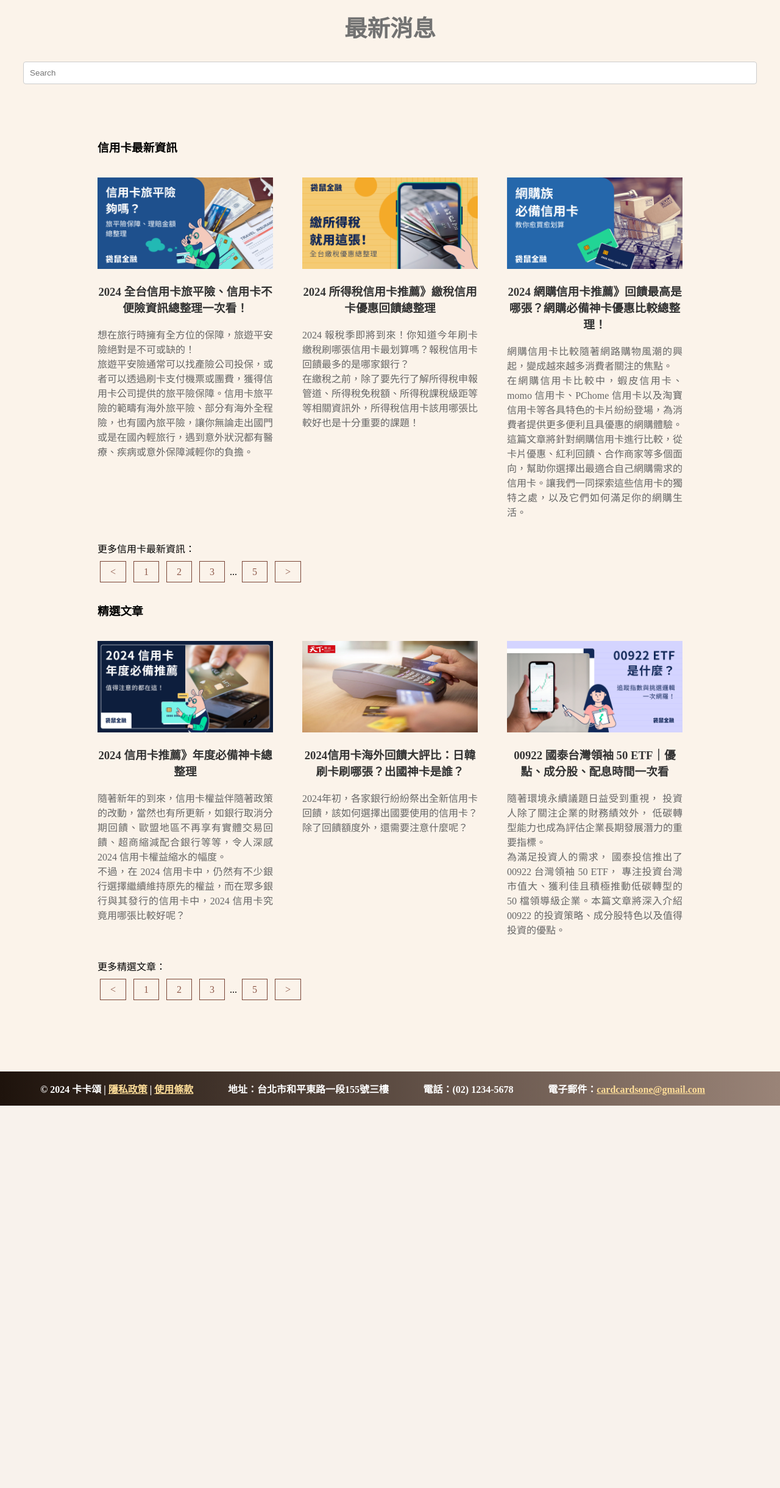
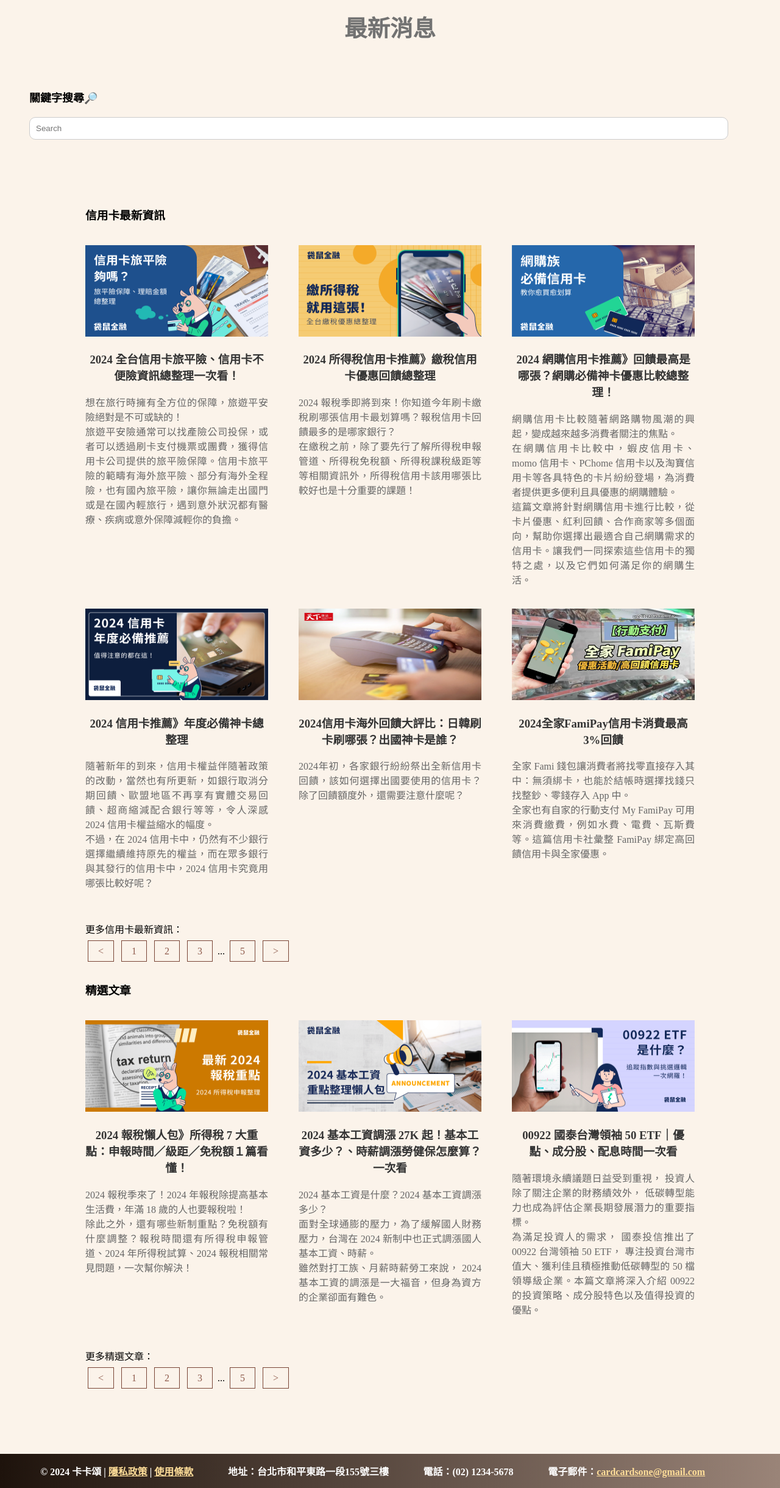
Before and after one commit to chi1007/CardCardSone, a Flask app: page /news in a window 1280 px wide. Shown: the part 91-2531 px from the top of the page at 61% size. Before the commit the page ends 1904 px from the top, so only its background shows below. Run offline with Flask 3, Linux system fonts and the light colour scheme.

Commit message:
新增返回頂部功能/news修改

```diff
--- a/webapp/static/css/common.css
+++ b/webapp/static/css/common.css
@@ -145,3 +145,22 @@ body {
     box-sizing: border-box;
     font-weight: bold;
 }
+
+/* 返回頂部按鈕的樣式 */
+.back-to-top {
+    display: none; /* 初始隱藏 */
+    position: fixed; /* 固定在頁面 */
+    bottom: 30px; /* 離頁面底部20px */
+    right: 20px; /* 離頁面右邊20px */
+    z-index: 1000; /* 確保按鈕顯示在前面 */
+    background-color: #43321e; /* 背景顏色 */
+    color: #fff; /* 文字顏色 */
+    padding: 10px 15px; /* 内邊距 */
+    border: none; /* 無邊框 */
+    border-radius: 50px; /* 圓角 */
+    cursor: pointer; /* 鼠標變為手指 */
+    font-size: 16px; /* 文字大小 */
+}
+.back-to-top:hover {
+    background-color: #896e57; /* 懸停背景顏色 */
+}
--- a/webapp/static/css/news.css
+++ b/webapp/static/css/news.css
@@ -12,23 +12,26 @@
 }
 
 .search-bar {
-    margin-bottom: 10px;
-    padding: 10px;
+    margin-bottom: 0px;
+    padding: 40px;
+    text-align:left;
+    color: #000000;
+    font-size: 18px;
 }
 
 .search-bar input {
     width: 95%;
     padding: 10px;
     border: 1px solid #ccc;
-    border-radius: 4px;
+    border-radius: 10px;
 }
 
 
 /*  main 主要內容區樣式 */
 main {
-max-width: 960px;
+max-width: 1000px;
 margin: 0 auto;
-padding: 20px;
+padding: 10px;
 }
 
 section {
@@ -46,6 +49,7 @@ justify-content: space-between;
 width: 30%;
 margin-bottom: 20px;
 text-align: center;
+/* overflow: hidden; */
 }
 
 .news-item h3{
@@ -61,7 +65,7 @@ text-align: justify
 .news-item a {
 text-decoration: none;
 color: var(--fg-color);
-cursor: default;
+cursor: pointer;
 }
 
 .news-item a:hover {
@@ -73,6 +77,17 @@ color:#378482
 .news-item img {
 width: 100%;
 height: 150px;
+cursor: pointer;
+}
+
+
+.zoom-image {
+    width: 100%; /* 設置圖片寬度為容器寬度 */
+    transition: transform 0.3s ease; /* 設置過渡效果 */
+}
+
+.news-item:hover .zoom-image {
+    transform: scale(1.1); /* 鼠標懸停時圖片放大1.2倍 */
 }
 
 
@@ -106,7 +121,7 @@ text-align: justify;
 .book-item a {
 text-decoration: none;
 color: var(--fg-color);
-cursor: default;
+cursor: pointer;
 }
 
 .book-item a:hover {
@@ -117,6 +132,7 @@ color:#378482
 .book-item img {
 width: 100%;
 height: 150px; /* 設置統一最小高度 */
+cursor: pointer;
 /* object-fit: cover; */
 }
 
@@ -153,3 +169,23 @@ padding: 10px;
     background-color: #8f5b4c;
     color: #fff;
 }
+
+
+/* 返回頂部按鈕的樣式 */
+.back-to-top {
+    display: none; /* 初始隱藏 */
+    position: fixed; /* 固定在頁面 */
+    bottom: 30px; /* 離頁面底部20px */
+    right: 20px; /* 離頁面右邊20px */
+    z-index: 1000; /* 確保按鈕顯示在前面 */
+    background-color: #43321e; /* 背景顏色 */
+    color: #fff; /* 文字顏色 */
+    padding: 10px 15px; /* 内邊距 */
+    border: none; /* 無邊框 */
+    border-radius: 50px; /* 圓角 */
+    cursor: pointer; /* 鼠標變為手指 */
+    font-size: 16px; /* 文字大小 */
+}
+.back-to-top:hover {
+    background-color: #896e57; /* 懸停背景顏色 */
+}
--- a/webapp/static/js/CreditCard_news.js
+++ b/webapp/static/js/CreditCard_news.js
@@ -1,43 +1,46 @@
-// 獲取新聞容器
-const newsContainer = document.querySelector('.news-container');
+// 【搜尋功能】
+// 獲取搜索输入框
+const searchInput = document.querySelector('.search-bar input');
 
-// 創建新聞項目的函數
-function createNewsItem(imageUrl, title, description) {
-const newsItem = document.createElement('div');
-newsItem.classList.add('news-item');
+// 監聽输入框的輸入事件
+searchInput.addEventListener('input', function(event) {
+    const searchText = event.target.value.trim().toLowerCase(); // 获取输入文本并转换为小写字母
 
-const image = document.createElement('img');
-image.src = imageUrl;
-image.alt = title;
+    // 獲取所有新聞項
+    const newsItems = document.querySelectorAll('.news-item, .book-item');
 
-const heading = document.createElement('h3');
-heading.textContent = title;
+    // 遍歷所有新聞項
+    newsItems.forEach(newsItem => {
+        // 獲取新聞標題和描述文本並轉換為小寫字母
+        const title = newsItem.querySelector('h3').textContent.trim().toLowerCase();
+        const description = newsItem.querySelector('p').textContent.trim().toLowerCase();
 
-const desc = document.createElement('p');
-desc.textContent = description;
+        // 如果新聞標題或描述文本包含搜索文本，則顯示該項；否則隱藏該項
+        if (title.includes(searchText) || description.includes(searchText)) {
+            newsItem.style.display = 'block'; // 顯示新聞項
+        } else {
+            newsItem.style.display = 'none'; // 隱藏新聞項
+        }
+    });
+});
 
-newsItem.appendChild(image);
-newsItem.appendChild(heading);
-newsItem.appendChild(desc);
+// 【返回頂部按鈕功能】
+// 獲取按钮
+const backToTopButton = document.querySelector('.back-to-top');
 
-return newsItem;
+// 當用户滾動時，顯示或隱藏按鈕
+window.onscroll = function() {
+    if (document.body.scrollTop > 100 || document.documentElement.scrollTop > 100) {
+        backToTopButton.style.display = 'block';
+    } else {
+        backToTopButton.style.display = 'none';
+    }
+};
+
+// 當用戶點及按鈕時，返回頁面頂部
+function scrollToTop() {
+    window.scrollTo({
+        top: 0,
+        behavior: 'smooth' // 平滑滾動
+    });
 }
-
-// 添加動態新聞項目
-const newsData = [
-{
-imageUrl: 'news-image-3.jpg',
-title: '新聞標題 3',
-description: '新聞描述 3...'
-},
-{
-imageUrl: 'news-image-4.jpg',
-title: '新聞標題 4',
-description: '新聞描述 4...'
-}
-];
-
-newsData.forEach(item => {
-const newsItem = createNewsItem(item.imageUrl, item.title, item.description);
-newsContainer.appendChild(newsItem);
-});
--- a/webapp/templates/CreditCard_news.html
+++ b/webapp/templates/CreditCard_news.html
@@ -10,6 +10,8 @@
 </head>
 
 <body>
+
+  <button class="back-to-top" onclick="scrollToTop()"> <b>↑</b> </button>
 
     <div class="header-container">
         <header class="header">
@@ -52,7 +54,9 @@
     <section class="section-newstitle">
         <h2>最新消息</h2>
         <div class="container fcolumn">
+
             <div class="search-bar">
+              <p><b>關鍵字搜尋🔎</b></p>
                 <input type="text" placeholder="Search" />
             </div>
         </section>
@@ -65,27 +69,57 @@
 
             <div class="news-container">
             <div class="news-item">
-                <img src="{{ url_for('static', filename='image/image_Home/信用卡旅平險.png') }}" alt="信用卡旅平險">
+              <a href="https://roo.cash/blog/tag/%E4%BF%A1%E7%94%A8%E5%8D%A1/" target="_blank">
+                <img src="{{ url_for('static', filename='image/image_Home/信用卡旅平險.png') }}" alt="信用卡旅平險" class="zoom-image">
+              </a>
                 <h3><a href="https://roo.cash/blog/tag/%E4%BF%A1%E7%94%A8%E5%8D%A1/" target="_blank">2024 全台信用卡旅平險、信用卡不便險資訊總整理一次看！</a></h3>
-                <!-- <h3>2024 全台信用卡旅平險、信用卡不便險資訊總整理一次看！</h3> -->
-
                 <p>想在旅行時擁有全方位的保障，旅遊平安險絕對是不可或缺的！<br>旅遊平安險通常可以找產險公司投保，或者可以透過刷卡支付機票或團費，獲得信用卡公司提供的旅平險保障。信用卡旅平險的範疇有海外旅平險、部分有海外全程險，也有國內旅平險，讓你無論走出國門或是在國內輕旅行，遇到意外狀況都有醫療、疾病或意外保障減輕你的負擔。</p>
             </div>
+
             <div class="news-item">
-                <img src="{{ url_for('static', filename='image/image_Home/所得稅信用卡哪張最優惠.png') }}" alt="所得稅信用卡哪張最優惠">
+              <a href="https://roo.cash/blog/income-tax/" target="_blank">
+                <img src="{{ url_for('static', filename='image/image_Home/所得稅信用卡哪張最優惠.png') }}" alt="所得稅信用卡哪張最優惠" class="zoom-image">
+              </a>
                 <h3><a href="https://roo.cash/blog/income-tax/" target="_blank">2024 所得稅信用卡推薦》繳稅信用卡優惠回饋總整理</a></h3>
-                <!-- <h3>2024 所得稅信用卡推薦》繳稅信用卡優惠回饋總整理</h3> -->
                 <p>2024 報稅季即將到來！你知道今年刷卡繳稅刷哪張信用卡最划算嗎？報稅信用卡回饋最多的是哪家銀行？<br>在繳稅之前，除了要先行了解所得稅申報管道、所得稅免稅額、所得稅課稅級距等等相關資訊外，所得稅信用卡該用哪張比較好也是十分重要的課題！</p>
             </div>
+
             <div class="news-item">
-                <img src="{{ url_for('static', filename='image/image_Home/網購信用卡.png') }}" alt="網購信用卡">
+                <a href="https://roo.cash/blog/online-shopping-creditcard-comparison/" target="_blank">
+                <img src="{{ url_for('static', filename='image/image_Home/網購信用卡.png') }}" alt="網購信用卡" class="zoom-image" >
+              </a>
                 <h3><a href="https://roo.cash/blog/online-shopping-creditcard-comparison/" target="_blank">2024 網購信用卡推薦》回饋最高是哪張？網購必備神卡優惠比較總整理！</a></h3>
-                <!-- <h3>2024 網購信用卡推薦》回饋最高是哪張？網購必備神卡優惠比較總整理！</h3> -->
                 <p>網購信用卡比較隨著網路購物風潮的興起，變成越來越多消費者關注的焦點。<br>在網購信用卡比較中，蝦皮信用卡、 momo 信用卡、PChome 信用卡以及淘寶信用卡等各具特色的卡片紛紛登場，為消費者提供更多便利且具優惠的網購體驗。<br>這篇文章將針對網購信用卡進行比較，從卡片優惠、紅利回饋、合作商家等多個面向，幫助你選擇出最適合自己網購需求的信用卡。讓我們一同探索這些信用卡的獨特之處，以及它們如何滿足你的網購生活。</p>
             </div>
-            更多信用卡最新資訊：
+
+            <div class="news-item">
+              <a href="https://roo.cash/blog/2024-creditcard-recommendation/" target="_blank">
+                <img src="{{ url_for('static', filename='image/image_Home/2024-信用卡.png') }}" alt="2024-信用卡" class="zoom-image">
+              </a>
+                  <h3><a href="https://roo.cash/blog/2024-creditcard-recommendation/" target="_blank">2024 信用卡推薦》年度必備神卡總整理</a></h3>
+                  <p>隨著新年的到來，信用卡權益伴隨著政策的改動，當然也有所更新，如銀行取消分期回饋、歐盟地區不再享有實體交易回饋、超商縮減配合銀行等等，令人深感 2024 信用卡權益縮水的幅度。<br>不過，在 2024 信用卡中，仍然有不少銀行選擇繼續維持原先的權益，而在眾多銀行與其發行的信用卡中，2024 信用卡究竟用哪張比較好呢？</p>
               </div>
-            <br>
+
+            <div class="news-item">
+              <a href="https://www.cw.com.tw/article/5128812" target="_blank">
+                <img src="{{ url_for('static', filename='image/image_Home/日韓出國神卡.jpg') }}" alt="日韓出國神卡" class="zoom-image">
+              </a>
+                <h3><a href="https://www.cw.com.tw/article/5128812" target="_blank">2024信用卡海外回饋大評比：日韓刷卡刷哪張？出國神卡是誰？</a></h3>
+                  <p>2024年初，各家銀行紛紛祭出全新信用卡回饋，該如何選擇出國要使用的信用卡？除了回饋額度外，還需要注意什麼呢？</p>
+              </div>
+
+            <div class="news-item">
+              <a href="https://creditcards.com.tw/creditcard/famipay-fami-wallet-cashback/" target="_blank">
+                <img src="{{ url_for('static', filename='image/image_Home/news_全家優惠.jpg') }}" alt="全家優惠" class="zoom-image">
+              </a>
+                <h3><a href="https://creditcards.com.tw/creditcard/famipay-fami-wallet-cashback/" target="_blank">2024全家FamiPay信用卡消費最高3%回饋</a></h3>
+                <p>全家 Fami 錢包讓消費者將找零直接存入其中：無須綁卡，也能於結帳時選擇找錢只找整鈔、零錢存入 App 中。<br>全家也有自家的行動支付 My FamiPay 可用來消費繳費，例如水費、電費、瓦斯費等。這篇信用卡社彙整 FamiPay 綁定高回饋信用卡與全家優惠。</p>
+            </div>
+
+            </div>
+            <!-- <br> -->
+
+            <p>更多信用卡最新資訊：</p>
         <div class="pagination">
             <a href="#">&lt;</a>
             <a href="#">1</a>
@@ -102,23 +136,31 @@
             <br>
             <div class="book-container">
               <div class="book-item">
-                <img src="{{ url_for('static', filename='image/image_Home/2024-信用卡.png') }}" alt="2024-信用卡">
-                <h3><a href="https://roo.cash/blog/2024-creditcard-recommendation/" target="_blank">2024 信用卡推薦》年度必備神卡總整理</a></h3>
-                <p>隨著新年的到來，信用卡權益伴隨著政策的改動，當然也有所更新，如銀行取消分期回饋、歐盟地區不再享有實體交易回饋、超商縮減配合銀行等等，令人深感 2024 信用卡權益縮水的幅度。<br>不過，在 2024 信用卡中，仍然有不少銀行選擇繼續維持原先的權益，而在眾多銀行與其發行的信用卡中，2024 信用卡究竟用哪張比較好呢？</p>
+                <a href="https://roo.cash/blog/2023-tax-introduction/" target="_blank">
+                  <img src="{{ url_for('static', filename='image/image_Home/news_2024報稅重點.png') }}" alt="2024報稅重點" class="zoom-image">
+                </a>
+                    <h3><a href="https://roo.cash/blog/2023-tax-introduction/" target="_blank">2024 報稅懶人包》所得稅 7 大重點：申報時間／級距／免稅額１篇看懂！</a></h3>
+                    <p>2024 報稅季來了！2024 年報稅除提高基本生活費，年滿 18 歲的人也要報稅啦！<br>除此之外，還有哪些新制重點？免稅額有什麼調整？報稅時間還有所得稅申報管道、2024 年所得稅試算、2024 報稅相關常見問題，一次幫你解決！</p>
                 </div>
                 <div class="book-item">
-                <img src="{{ url_for('static', filename='image/image_Home/日韓出國神卡.jpg') }}" alt="日韓出國神卡">
-                <h3><a href="https://www.cw.com.tw/article/5128812" target="_blank">2024信用卡海外回饋大評比：日韓刷卡刷哪張？出國神卡是誰？</a></h3>
-                <p>2024年初，各家銀行紛紛祭出全新信用卡回饋，該如何選擇出國要使用的信用卡？除了回饋額度外，還需要注意什麼呢？</p>
+                  <a href="https://roo.cash/blog/minimum-wage/" target="_blank">
+                  <img src="{{ url_for('static', filename='image/image_Home/news_2024基本工資.png') }}" alt="2024基本工資" class="zoom-image">
+                </a>
+                  <h3><a href="https://roo.cash/blog/minimum-wage/" target="_blank">2024 基本工資調漲 27K 起！基本工資多少？、時薪調漲勞健保怎麼算？一次看</a></h3>
+                    <p>2024 基本工資是什麼？2024 基本工資調漲多少？<br>面對全球通膨的壓力，為了緩解國人財務壓力，台灣在 2024 新制中也正式調漲國人基本工資、時薪。<br>雖然對打工族、月薪時薪勞工來說， 2024 基本工資的調漲是一大福音，但身為資方的企業卻面有難色。</p>
                 </div>
                 <div class="book-item">
-                <img src="{{ url_for('static', filename='image/image_Home/00922ETF.png') }}" alt="00922ETF">
+                  <a href="https://roo.cash/blog/stock-00922-article/" target="_blank">
+                    <img src="{{ url_for('static', filename='image/image_Home/00922ETF.png') }}" alt="00922ETF" class="zoom-image">
+                  </a>
                     <h3><a href="https://roo.cash/blog/stock-00922-article/" target="_blank">00922 國泰台灣領袖 50 ETF｜優點、成分股、配息時間一次看</a></h3>
                     <p>隨著環境永續議題日益受到重視， 投資人除了關注企業的財務績效外， 低碳轉型能力也成為評估企業長期發展潛力的重要指標。<br>為滿足投資人的需求， 國泰投信推出了 00922 台灣領袖 50 ETF， 專注投資台灣市值大、獲利佳且積極推動低碳轉型的 50 檔領導級企業。本篇文章將深入介紹 00922 的投資策略、成分股特色以及值得投資的優點。</p>
                 </div>
-            更多精選文章：
+
               </div>
-            <br>
+            <!-- <br> -->
+
+            <p> 更多精選文章：</p>
         <div class="pagination">
             <a href="#">&lt;</a>
             <a href="#">1</a>
@@ -141,6 +183,8 @@
 
     <footer class="container-footer">
 
+      <script src="{{ url_for('static', filename='js/CreditCard_news.js') }}"></script>
+
         <p>© 2024 卡卡頌 | <a href="#" style="color:#ffde99;">隱私政策</a> | <a href="#" style="color:#ffde99;">使用條款</a></p>
         <p>地址：台北市和平東路一段155號三樓</p>
         <p>電話：(02) 1234-5678</p>
```
Also changed, not shown: webapp/static/js/common.js (added, +20 -0 lines), webapp/static/image/image_Home/news_2024基本工資.png (added), webapp/static/image/image_Home/news_2024報稅重點.png (added), webapp/static/image/image_Home/news_全家優惠.jpg (added), webapp/static/js/CreditCard_home.js (line endings or trailing spaces). Lines whose indentation alone changed are shown as unchanged.
